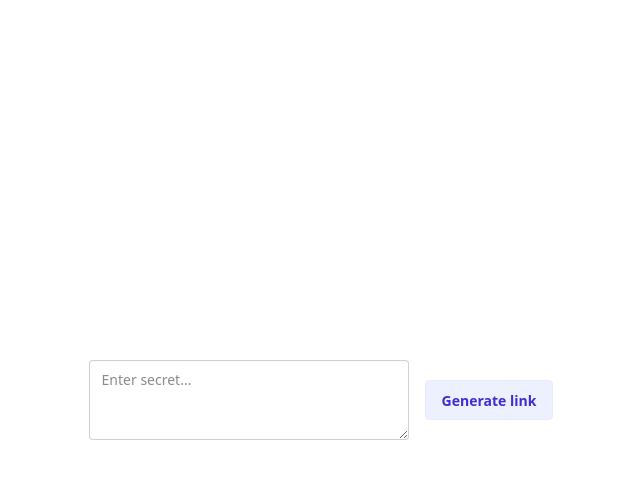
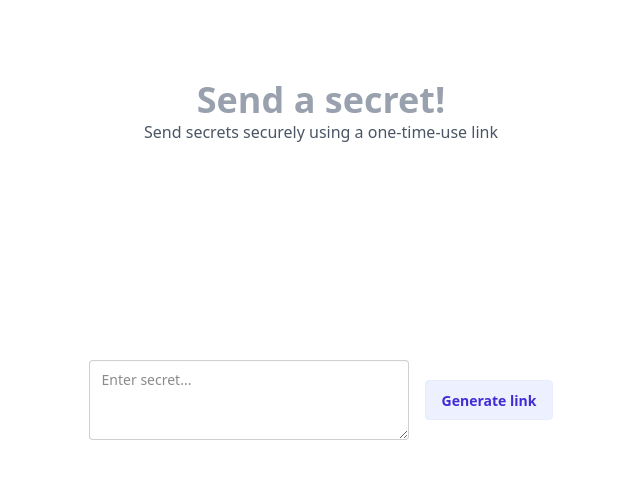
Before and after one commit to magarpratik/send-a-secret, a SvelteKit app in the folder frontend/: page / in a window 1280 px wide. Shown: the top 478 px of the page, without its empty margins (319-959 px from the left). Built offline with nearby package versions, Linux system fonts and the light colour scheme.

Commit message:
set title

```diff
--- a/frontend/src/routes/+page.svelte
+++ b/frontend/src/routes/+page.svelte
@@ -6,6 +6,11 @@
 	}
 </script>
 
+<div class="fixed top-0 z-10 w-full py-20 text-center">
+	<h1 class="text-4xl font-bold text-gray-400">Send a secret!</h1>
+	<p class="text-gray-600">Send secrets securely using a one-time-use link</p>
+</div>
+
 <div class="flex h-screen flex-col items-center justify-center gap-2 sm:flex-row sm:gap-4">
 	<textarea class="textarea" placeholder="Enter secret..."></textarea>
 	<button class="btn btn-soft btn-primary" on:click={showComingSoon}>Generate link</button>
```
